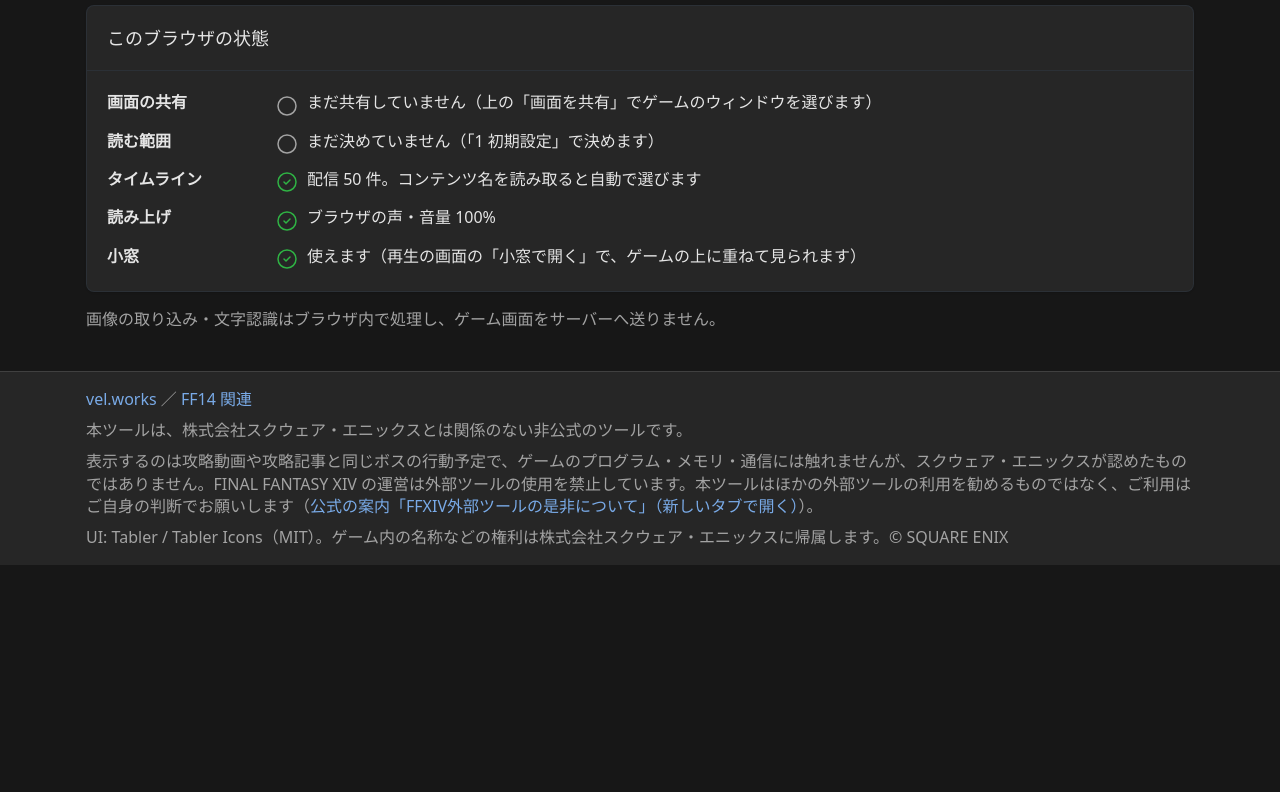
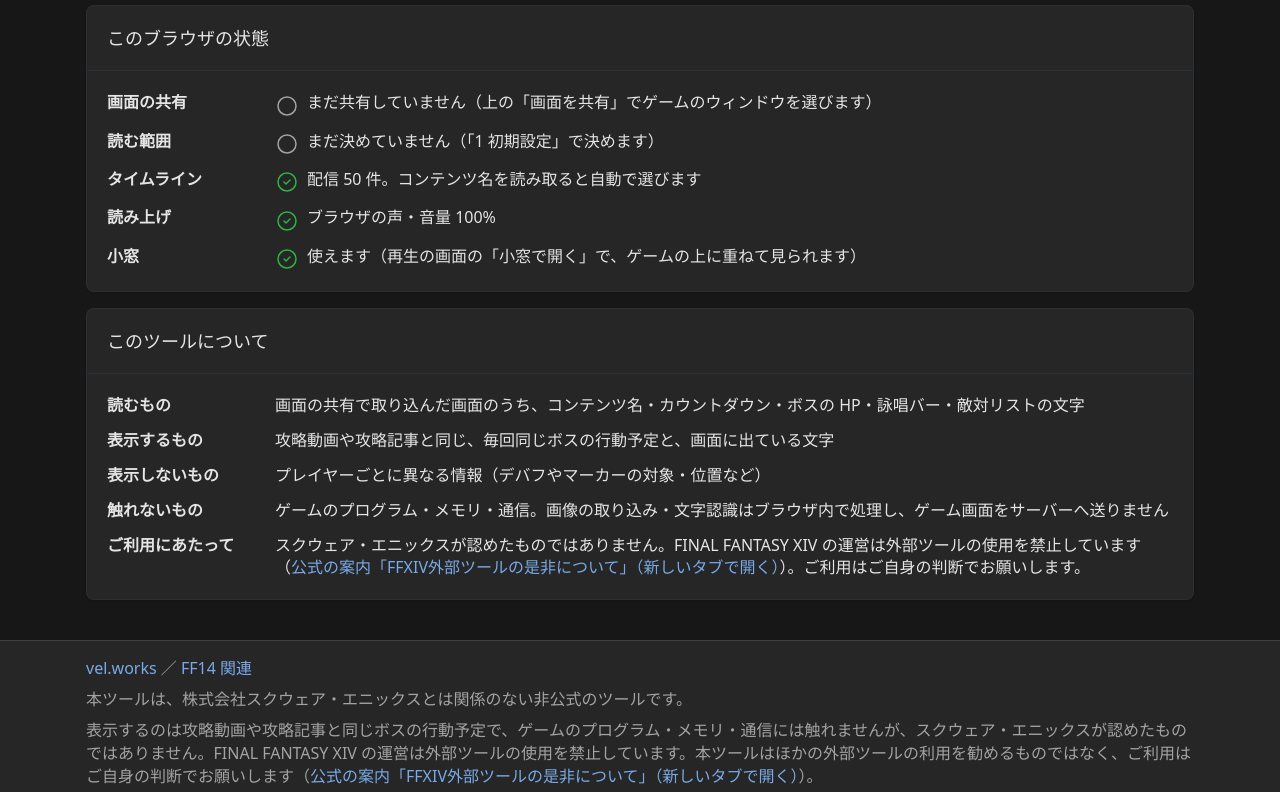
Before and after one commit to velstau/ffxiv-castline, a plain HTML site: page public/index.html in a window 1280 px wide. Shown: the part 559-1351 px from the top of the page. Before the commit the page ends 1124 px from the top, so only its background shows below. Drawn offline with Linux system fonts and the light colour scheme.

Commit message:
Castline: ホームに「このツールについて」の節を置く
読むもの・表示するもの・表示しないもの・触れないもの・ご利用にあたって、を事実だけで並べる。
規約の解釈は書かない（公言・助長と読まれないように）。注意書きは文字認識の試験の画面にしか無かった。

Co-Authored-By: Claude Opus 5.5 <noreply@anthropic.com>

```diff
--- a/public/index.html
+++ b/public/index.html
@@ -53,7 +53,14 @@
 <dt>読み上げ</dt><dd id="home-st-speech"></dd>
 <dt>小窓</dt><dd id="home-st-pip"></dd>
 </dl></div></section>
-<p class="text-secondary mt-3">画像の取り込み・文字認識はブラウザ内で処理し、ゲーム画面をサーバーへ送りません。</p></section>
+<section aria-labelledby="home-about-title" class="card mb-3"><h2 class="card-header card-title" id="home-about-title">このツールについて</h2>
+<div class="card-body"><dl class="home-status mb-0">
+<dt>読むもの</dt><dd>画面の共有で取り込んだ画面のうち、コンテンツ名・カウントダウン・ボスの HP・詠唱バー・敵対リストの文字</dd>
+<dt>表示するもの</dt><dd>攻略動画や攻略記事と同じ、毎回同じボスの行動予定と、画面に出ている文字</dd>
+<dt>表示しないもの</dt><dd>プレイヤーごとに異なる情報（デバフやマーカーの対象・位置など）</dd>
+<dt>触れないもの</dt><dd>ゲームのプログラム・メモリ・通信。画像の取り込み・文字認識はブラウザ内で処理し、ゲーム画面をサーバーへ送りません</dd>
+<dt>ご利用にあたって</dt><dd><span>スクウェア・エニックスが認めたものではありません。FINAL FANTASY XIV の運営は外部ツールの使用を禁止しています（<a href="https://jp.finalfantasyxiv.com/lodestone/topics/detail/33dc2350ac49e2155dbc0c76ed2cdd78262e2f39" rel="noopener noreferrer" target="_blank">公式の案内「FFXIV外部ツールの是非について」<span class="sr-only">（新しいタブで開く）</span></a>）。ご利用はご自身の判断でお願いします。</span></dd>
+</dl></div></section></section>
 <section data-view="manage" hidden="" id="view-manage"><h1 class="page-title mb-3">タイムライン管理</h1><div class="list-group"><a class="list-group-item list-group-item-action p-3" href="#recorder"><h2 class="card-title"><svg data-ms="radio_button_checked" class="icon" viewBox="0 0 24 24" fill="none" stroke="currentColor" stroke-width="2" stroke-linecap="round" stroke-linejoin="round" aria-hidden="true" focusable="false"><path stroke="none" d="M0 0h24v24H0z" fill="none"/>
   <path d="M12 12m-1 0a1 1 0 1 0 2 0a1 1 0 1 0 -2 0" />
   <path d="M12 12m-9 0a9 9 0 1 0 18 0a9 9 0 1 0 -18 0" /></svg>画面・動画から記録</h2><p class="text-secondary mb-0">新しいタイムラインを作る／既存の詠唱時間を直す。記録した戦闘を選び、XMLに書き出します。</p></a><a class="list-group-item list-group-item-action p-3" href="#generator"><h2 class="card-title"><svg data-ms="build_circle" class="icon" viewBox="0 0 24 24" fill="none" stroke="currentColor" stroke-width="2" stroke-linecap="round" stroke-linejoin="round" aria-hidden="true" focusable="false"><path stroke="none" d="M0 0h24v24H0z" fill="none"/>
```
